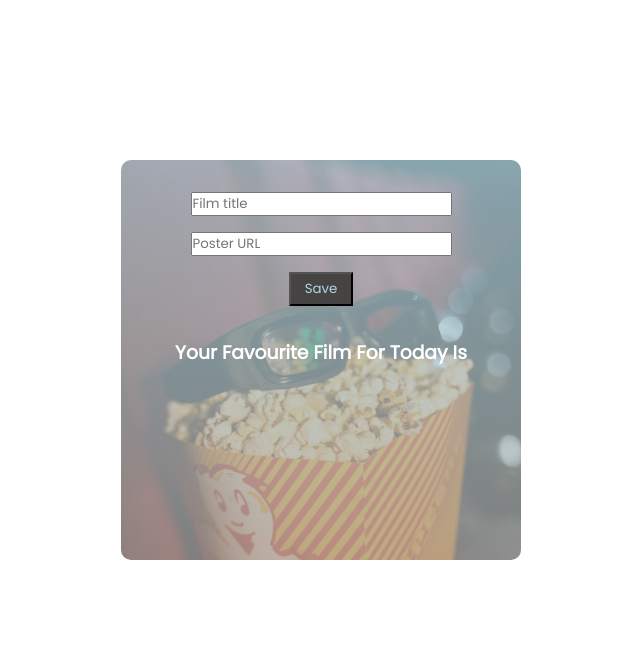
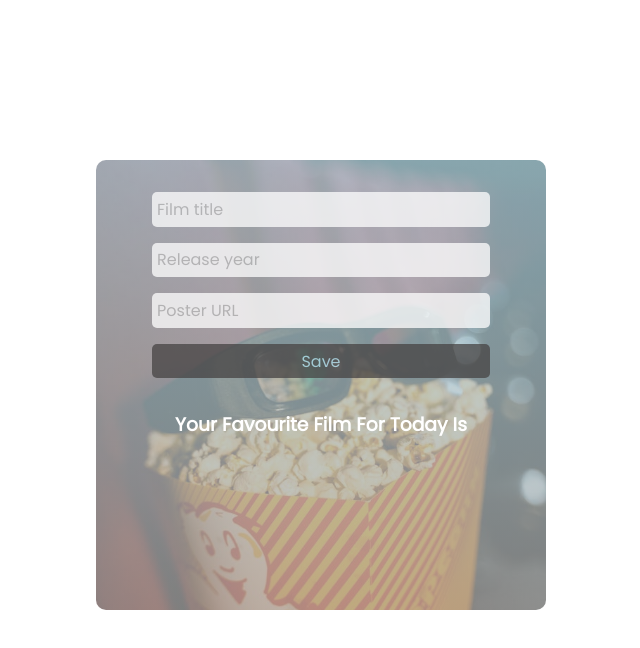
Before and after one commit to vatsarr/RKE136-week7-LocalStorage, a plain HTML site: page index.html in a window 1280 px wide. Shown: the whole page, without its empty margins (319-959 px from the left). Drawn offline with Linux system fonts and the light colour scheme.

Commit message:
year input field added

```diff
--- a/css/style.css
+++ b/css/style.css
@@ -8,8 +8,8 @@
 }
 
 .container {
-  height: 400px;
-  width: 400px;
+  height: 450px;
+  width: 450px;
   border: none;
   border-radius: 10px;
   margin: 10rem auto;
@@ -26,15 +26,24 @@
 
 .container input,
 .container button {
+  border: none;
+  border-radius: 5px;
   display: block;
+  font-size: 1rem;
   margin: 1rem auto;
+  padding: 0.3rem;
+  width: 75%;
+  opacity: 0.75;
+}
+
+::placeholder {
+  opacity: 0.5;
 }
 
 .container button {
-  width: 4rem;
   padding: 0.3rem;
   color: lightblue;
-  background-color: rgb(70, 67, 67);
+  background-color: rgba(70, 67, 67);
 }
 
 .container h3 {
@@ -45,5 +54,6 @@
 
 .container p {
   color: rgb(255, 255, 255);
-  font-size: 1.5rem;
+  font-size: 2rem;
+  text-transform: capitalize;
 }
--- a/index.html
+++ b/index.html
@@ -8,24 +8,14 @@
   </head>
   <body>
     <div class="container">
-      <input
-        type="text"
-        name=""
-        id=""
-        class="userInputTitle"
-        placeholder="Film title"
-      />
-      <input
-        type="text"
-        name=""
-        id=""
-        class="userInputPosterUrl"
-        placeholder="Poster URL"
-      />
+      <input type="text" class="userInputTitle" placeholder="Film title" />
+      <input type="number" class="userInputYear" placeholder="Release year" />
+      <input type="url" class="userInputPosterUrl" placeholder="Poster URL" />
       <button class="button">Save</button>
 
       <h3>Your favourite film for today is</h3>
       <p class="favoriteMovieTitle"></p>
+      <p class="movieReleaseYear"></p>
     </div>
 
     <script src="scripts/app.js"></script>
--- a/scripts/app.js
+++ b/scripts/app.js
@@ -1,31 +1,54 @@
 const container = document.querySelector(".container");
 const movieTitle = document.querySelector(".userInputTitle");
+const movieReleaseYear = document.querySelector(".userInputYear");
 const moviePosterUrl = document.querySelector(".userInputPosterUrl");
 const btn = document.querySelector(".button");
+//to display
 const movieTitleToDisplay = document.querySelector(".favoriteMovieTitle");
+const movieReleaseYearToDisplay = document.querySelector(".movieReleaseYear");
 
+//get from storage
 let titleInStorage = localStorage.getItem("title");
+let yearInStorage = localStorage.getItem("releaseYear");
 let imageUrlInStorage = localStorage.getItem("imageUrl");
 
-if (titleInStorage && imageUrlInStorage) {
+//display
+if (titleInStorage && yearInStorage && imageUrlInStorage) {
   movieTitleToDisplay.textContent = titleInStorage;
+  movieReleaseYearToDisplay.textContent = `(${yearInStorage})`;
   container.style.backgroundImage = `linear-gradient(
       rgba(173, 216, 230, 0.747),
       rgba(169, 169, 169, 0.745)
     ), url('${imageUrlInStorage}')`;
 }
 
+//event listner
 btn.addEventListener("click", () => {
   let movieTitleInput = movieTitle.value;
+  let movieReleaseYearInput = movieReleaseYear.value;
   let posterUrlInput = moviePosterUrl.value;
+
   localStorage.setItem("title", movieTitleInput);
+  localStorage.setItem("releaseYear", movieReleaseYearInput);
   localStorage.setItem("imageUrl", posterUrlInput);
+
   movieTitleToDisplay.textContent = movieTitleInput;
+
   container.style.backgroundImage = `linear-gradient(
       rgba(173, 216, 230, 0.747),
       rgba(169, 169, 169, 0.745)
     ),
     url('${posterUrlInput}')`;
+
   movieTitle.value = "";
+  releaseYear.value = "";
   moviePosterUrl.value = "";
+
+  if (!posterUrlInput) {
+    container.style.backgroundImage = `linear-gradient(
+      rgba(173, 216, 230, 0.747),
+      rgba(169, 169, 169, 0.745)
+    ),
+    url("../images/image1.jpg")`;
+  }
 });
```
